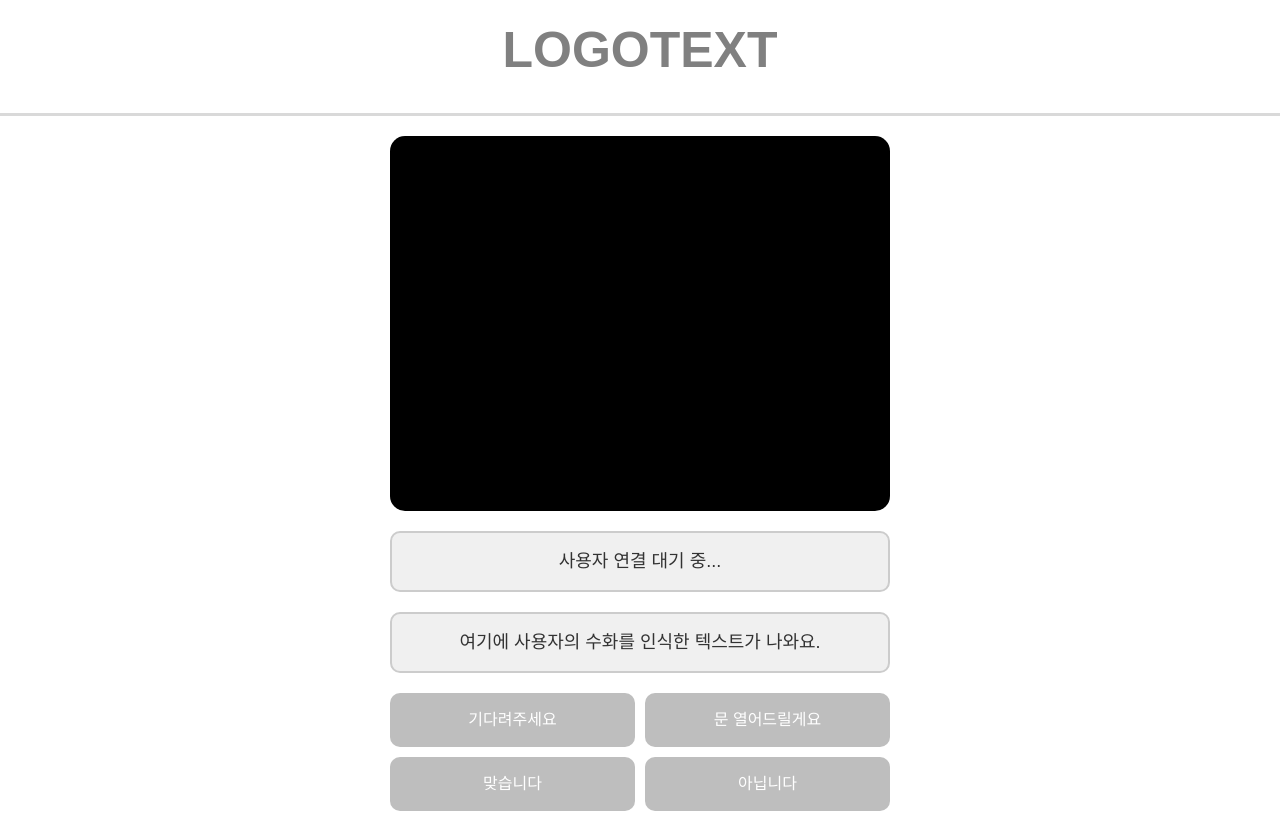
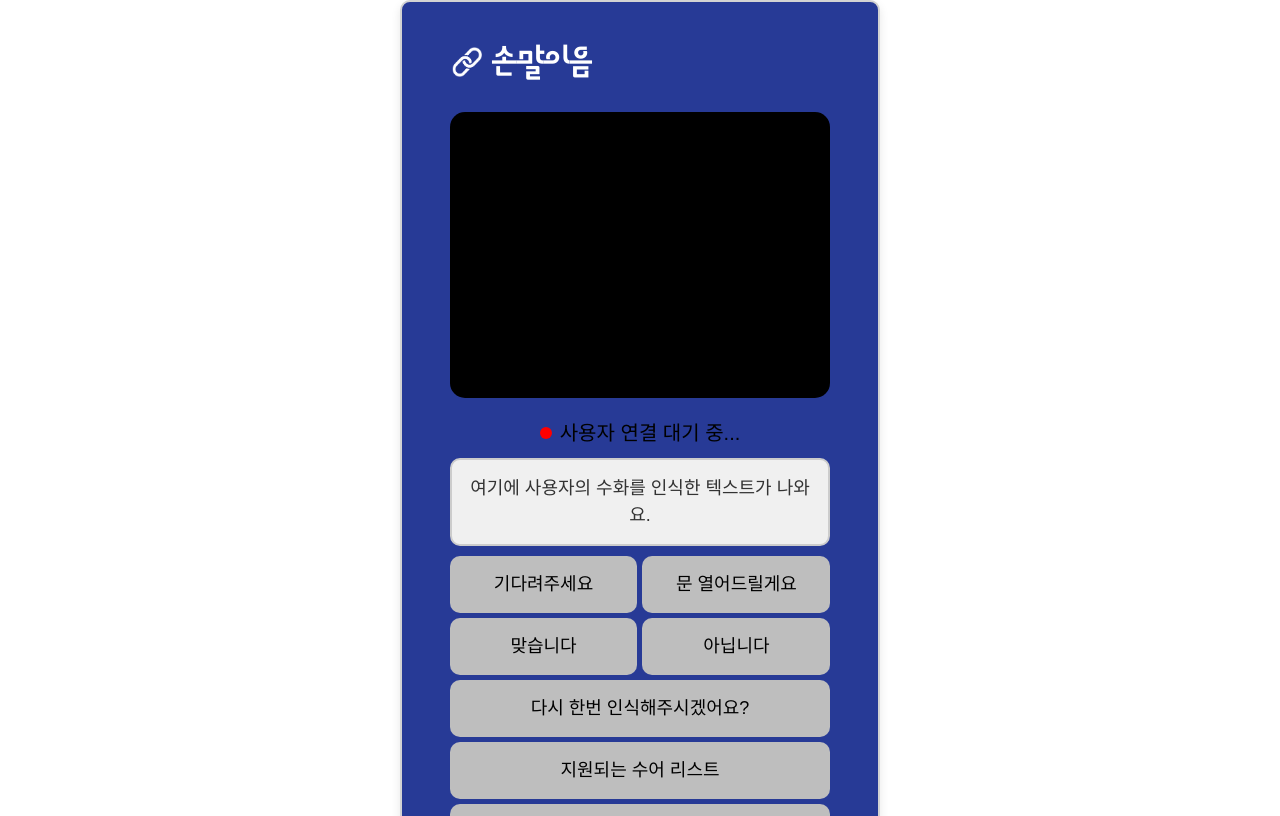
Before and after one commit to KW-FinalGame/FinalGame, a React (Create React App) app in the folder frontend/: page /mancam in a window 1280 px wide. Shown: the top 816 px of the page. Built offline with nearby package versions, Linux system fonts and the light colour scheme; no server answers; a web font is replaced by a local one.

Commit message:
managepage 수정

```diff
--- a/frontend/src/pages/managerpage.jsx
+++ b/frontend/src/pages/managerpage.jsx
@@ -3,6 +3,7 @@ import styled from 'styled-components';
 import man from "../assets/imgs/man.png";
 import { useNavigate } from 'react-router-dom';
 import io from 'socket.io-client';
+import Link from "../assets/imgs/link.png";
 
 const socket = io('http://localhost:3002'); // 서버 주소에 맞게 변경
 
@@ -10,25 +11,51 @@ const PageWrapper = styled.div`
   display: flex;
   flex-direction: column;
   align-items: center;
+  background-color: #273A96;
+
+
+  /* 중앙 정렬 + 폭 제한 */
+  max-width: 480px;  // 모바일 크기 기준
+  margin: 0 auto;
+  width: 100%;
+
+  min-height: 100vh;
+  overflow-x: hidden; // ✅ 좌우 스크롤 막기
+
+  /* ✅ 테두리와 그림자 추가 */
+  border: 2px solid lightgray;
+  border-radius: 10px;
+  box-shadow: 0 4px 10px rgba(0, 0, 0, 0.1); // 살짝 그림자
 `;
 
-const Header = styled.header`
-  border-bottom: 3px solid #D9D9D9;
-  padding: 25px;
-  text-align: center;
+const Logocontainer = styled.div`
+  position: relative;
   width: 100%;
+  max-width: 480px;
+  display: flex;
 `;
 
-const LogoText = styled.h1`
-  color: gray;
-  margin: 0;
-  font-size: 50px;
-  font-weight: bold;
+const Logoicon = styled.img`
+width: 30px; /* 텍스트 크기(30px)에 맞춰 조정 */
+height: 30px;
+margin: 45px 0 5px 50px; /* Logotext padding에 맞춰 정렬 */
+margin-right: 0em;
+`;
+
+const Logotext = styled.h1`
+  font-family: 'YeongdoBold';
+  align-self: flex-start;
+  color: #FFFFFF;
+  font-size: 30px;
+  padding: 45px 15px 5px 10px;
+  margin-top:-4px;
+
   @media (max-width: 768px) {
     font-size: 30px;
   }
+
   @media (max-width: 480px) {
-    font-size: 24px;
+    font-size: 30px;
   }
 `;
 
@@ -37,10 +64,14 @@ const GrayBox = styled.div`
   margin-top: 60px;
   margin-bottom: 30px;
   padding: 20px;
-  width: 35%;
+  width: 80%;
   height: 80vh;
   overflow-y: auto;
   border-radius: 12px;
+
+  border: 4px solid #7E7E7E;
+  border-radius: 15px;
+  box-shadow: 0 4px 10px rgba(0, 0, 0, 0.1); // 살짝 그림자
 
   /* 스크롤바 스타일 */
   &::-webkit-scrollbar {
@@ -215,9 +246,10 @@ function Manage() {
 
   return (
     <PageWrapper>
-      <Header>
-        <LogoText>LOGOTEXT</LogoText>
-      </Header>
+      <Logocontainer>
+        <Logoicon src={Link} alt="링크 아이콘 이미지"></Logoicon>
+        <Logotext>손말이음</Logotext>
+        </Logocontainer>
 
       <GrayBox>
         <TopWrapper>
--- a/frontend/src/pages/mancampage.jsx
+++ b/frontend/src/pages/mancampage.jsx
@@ -2,6 +2,7 @@ import React, { useEffect, useRef, useState } from 'react';
 import styled from 'styled-components';
 import { useNavigate } from 'react-router-dom';
 import io from 'socket.io-client';
+import Link from "../assets/imgs/link.png";
 
 const socket = io('http://localhost:3002');
 
@@ -9,26 +10,51 @@ const PageWrapper = styled.div`
   display: flex;
   flex-direction: column;
   align-items: center;
-  padding-top: 30px;
+  background-color: #273A96;
+
+
+  /* 중앙 정렬 + 폭 제한 */
+  max-width: 480px;  // 모바일 크기 기준
+  margin: 0 auto;
+  width: 100%;
+
+  min-height: 100vh;
+  overflow-x: hidden; // ✅ 좌우 스크롤 막기
+
+  /* ✅ 테두리와 그림자 추가 */
+  border: 2px solid lightgray;
+  border-radius: 10px;
+  box-shadow: 0 4px 10px rgba(0, 0, 0, 0.1); // 살짝 그림자
 `;
 
-const Header = styled.header`
-  border-bottom: 3px solid #D9D9D9;
-  padding: 25px;
-  text-align: center;
+const Logocontainer = styled.div`
+  position: relative;
   width: 100%;
+  max-width: 480px;
+  display: flex;
 `;
 
-const LogoText = styled.h1`
-  color: gray;
-  margin-top: -35px;
-  font-size: 50px;
-  font-weight: bold;
+const Logoicon = styled.img`
+width: 30px; /* 텍스트 크기(30px)에 맞춰 조정 */
+height: 30px;
+margin: 45px 0 5px 50px; /* Logotext padding에 맞춰 정렬 */
+margin-right: 0em;
+`;
+
+const Logotext = styled.h1`
+  font-family: 'YeongdoBold';
+  align-self: flex-start;
+  color: #FFFFFF;
+  font-size: 30px;
+  padding: 45px 15px 5px 10px;
+  margin-top:-4px;
+
   @media (max-width: 768px) {
     font-size: 30px;
   }
+
   @media (max-width: 480px) {
-    font-size: 24px;
+    font-size: 30px;
   }
 `;
 
@@ -49,7 +75,8 @@ const TextBox = styled.div`
   border: 2px solid #ccc;
   border-radius: 10px;
   padding: 15px;
-  margin-top: 20px;
+  margin-top: 10px;
+  margin-bottom: -10px;
   font-size: 18px;
   color: #333;
   text-align: center;
@@ -63,7 +90,7 @@ const RoundButton = styled.button`
   font-size: 25px;
   border: none;
   border-radius: 50%;
-  margin-top: 30px;
+  margin-top: 15px;
   cursor: pointer;
   &:hover {
     background-color: #c02727;
@@ -79,14 +106,14 @@ const ButtonWrapper = styled.div`
 const ButtonGrid = styled.div`
   display: grid;
   grid-template-columns: repeat(2, 1fr);
-  gap: 10px;
+  gap: 5px;
 `;
 
 const SmallButton = styled.button`
   padding: 15px 10px;
   background-color: #BEBEBE;
-  color: white;
-  font-size: 16px;
+  color: black;
+  font-size: 18px;
   border: none;
   border-radius: 10px;
   cursor: pointer;
@@ -97,12 +124,12 @@ const SmallButton = styled.button`
 `;
 
 const WideButton = styled.button`
-  margin-top: 10px;
+  margin-top: 5px;
   width: 100%;
   padding: 15px;
   background-color: #BEBEBE;
-  color: white;
-  font-size: 16px;
+  color: black;
+  font-size: 18px;
   border: none;
   border-radius: 10px;
   cursor: pointer;
@@ -111,7 +138,21 @@ const WideButton = styled.button`
     background-color: #B3B3B3 ;
   }
 `;
+const StatusIndicator = styled.div`
+  display: flex;
+  align-items: center;
+  margin-top: 20px;
+  gap: 8px;
+  font-size:20px;
+  color: black;
+`;
 
+const Circle = styled.div`
+  width: 12px;
+  height: 12px;
+  background-color: ${props => props.online ? 'green' : 'red'};
+  border-radius: 50%;
+`;
 
 function Mancam() {
   const navigate = useNavigate();
@@ -122,6 +163,8 @@ function Mancam() {
   const remoteStreamRef = useRef(null);
   const [gifUrl, setGifUrl] = useState(null);
   const [debug, setDebug] = useState('초기화 중...');
+  const [modelResult, setModelResult] = useState(''); // 수화 인식 결과 저장용
+
 
   const roomId = 'default-room';
 
@@ -319,9 +362,10 @@ function Mancam() {
 
   return (
     <PageWrapper>
-      <Header>
-        <LogoText>LOGOTEXT</LogoText>
-      </Header>
+      <Logocontainer>
+        <Logoicon src={Link} alt="링크 아이콘 이미지"></Logoicon>
+        <Logotext>손말이음</Logotext>
+        </Logocontainer>
 
       <WebcamBox>
         <video
@@ -332,11 +376,12 @@ function Mancam() {
         />
       </WebcamBox>
 
-      <TextBox>
-        {isConnected ? "사용자와 연결되었습니다!" : "사용자 연결 대기 중..."}
-      </TextBox>
+      <StatusIndicator>
+        <Circle online={isConnected} />
+        <span>{isConnected ? '사용자와 연결되었습니다' : '사용자 연결 대기 중...'}</span>
+      </StatusIndicator>
 
-      <TextBox>여기에 사용자의 수화를 인식한 텍스트가 나와요.</TextBox>
+      <TextBox> {modelResult ? modelResult : '여기에 사용자의 수화를 인식한 텍스트가 나와요.'}</TextBox>
 
       {gifUrl && (
         <div style={{ marginTop: '20px' }}>
```
